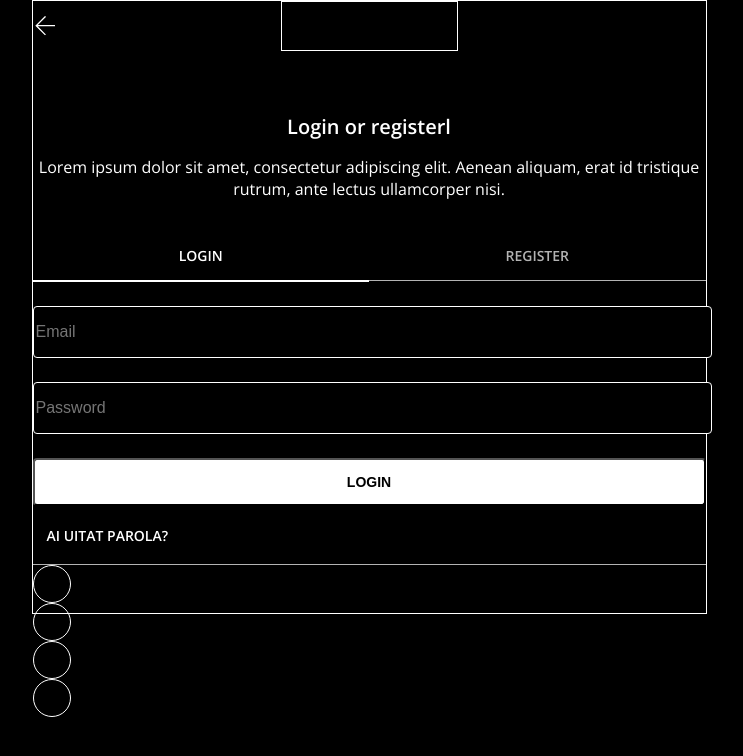
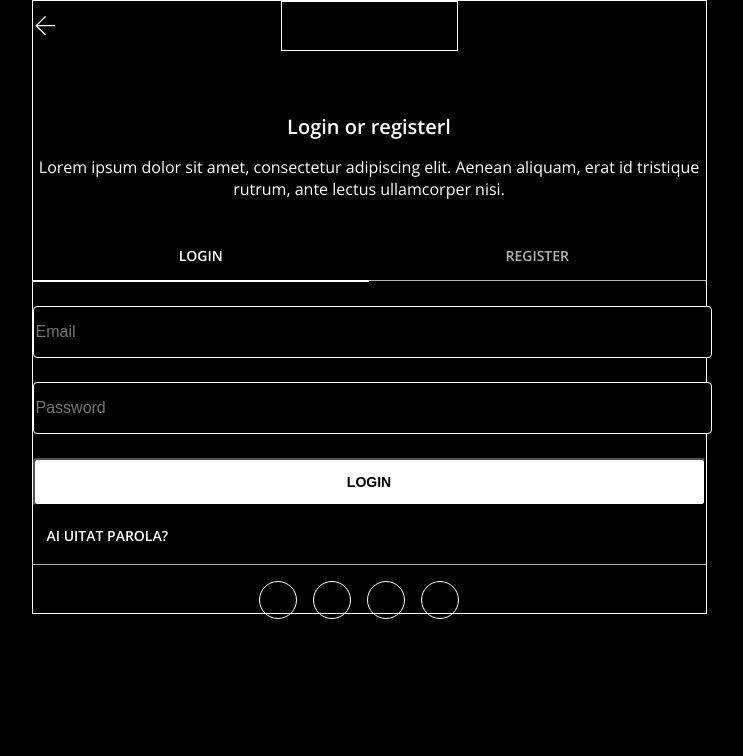
Before and after one commit to olteanusilviu/BF, a plain HTML site: page login/index.html in a window 1280 px wide. Shown: the whole page, without its empty margins (271-1014 px from the left). Drawn offline with nearby package versions, Linux system fonts and the light colour scheme.

Commit message:
Update custom.css

```diff
--- a/css/custom.css
+++ b/css/custom.css
@@ -98,12 +98,15 @@ padding: 14px}
 /* Footer */
 .l-footer {border-top: solid 1px #B3B3B3; height: 48px; text-align: center}
 
-.l-footer-container {  }
+.l-footer-container {width:220px;
+
+  margin-left: auto;
+  margin-right: auto;  }
 
 
 /* /Footer */
 
-.l-footer-container-circle {border: solid 1px white; border-radius: 50px; width: 36px; height:36px;}
+.l-footer-container-circle {border: solid 1px white; border-radius: 50px; width: 36px; height:36px; float: left; margin-right: 16px; margin-top:16px}
 
 
 
@@ -123,6 +126,7 @@ padding: 14px}
   }
 
 
+
   /* Ripple effect */
 .ripple2 {
     background-position: center;
```
